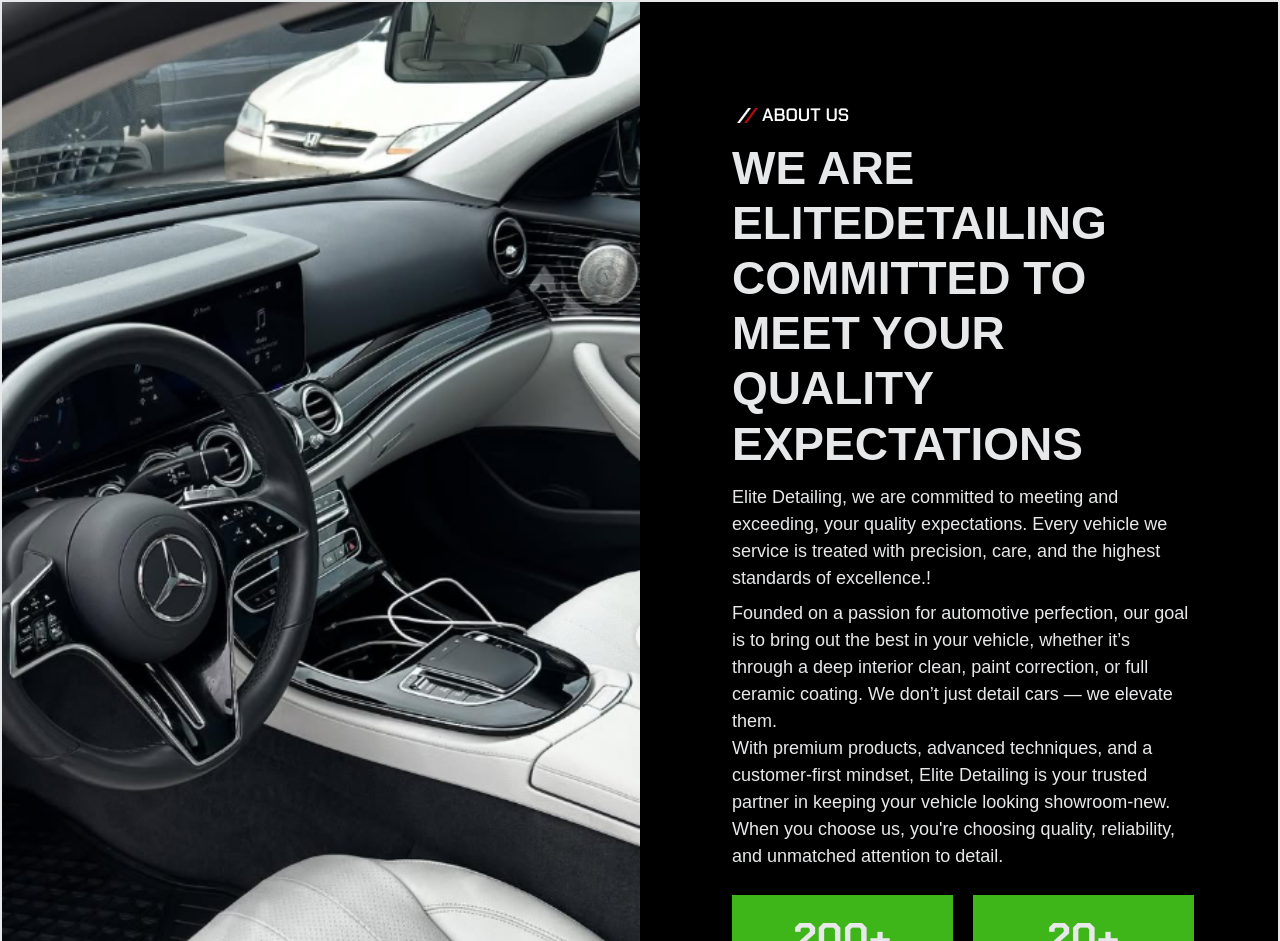
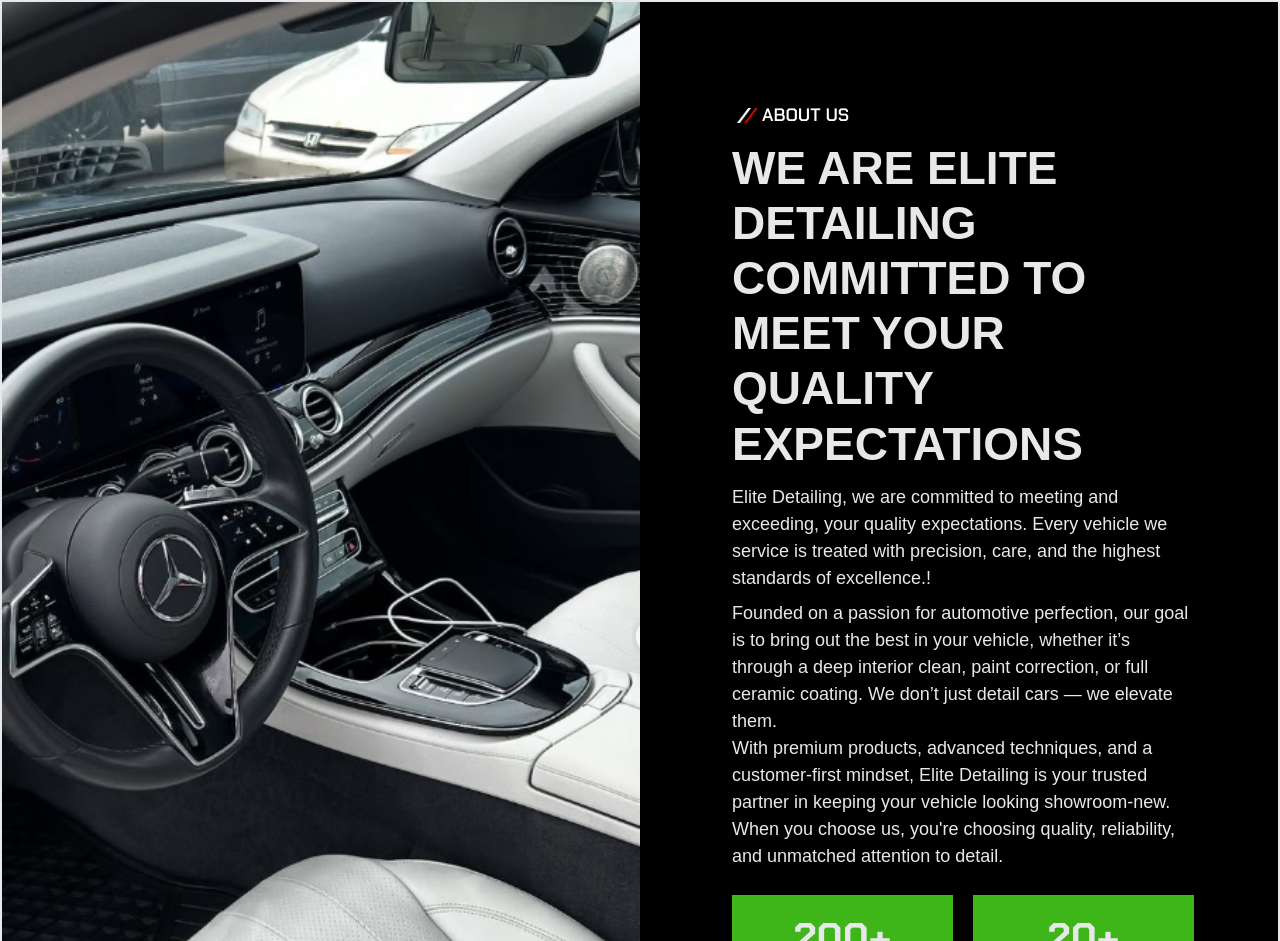
Before and after one commit to rashidmattar12/elitedetail, a plain HTML site: page index.html in a window 1280 px wide. Shown: the part 2175-3116 px from the top of the page. Drawn offline with nearby package versions, Linux system fonts and the light colour scheme.

Commit message:
index.html

```diff
--- a/index.html
+++ b/index.html
@@ -226,7 +226,7 @@
           </figure>
           <div class="about-content">
             <p class="section-subtitle :dark">About Us</p>
-            <h2 class="h2 section-title">We are ELITEDETAILING Committed to Meet Your Quality Expectations</h2>
+            <h2 class="h2 section-title">We are ELITE DETAILING Committed to Meet Your Quality Expectations</h2>
             <p class="section-text">Elite Detailing, we are committed to meeting and exceeding, your quality expectations. Every vehicle we service is treated with precision, care, and the highest standards of excellence.!</p>
             <p class="section-text">Founded on a passion for automotive perfection, our goal is to bring out the best in your vehicle, whether it’s through a deep interior clean, paint correction, or full ceramic coating. We don’t just detail cars — we elevate them.</p>
             <p class="section-text">With premium products, advanced techniques, and a customer-first mindset, Elite Detailing is your trusted partner in keeping your vehicle looking showroom-new. When you choose us, you're choosing quality, reliability, and unmatched attention to detail.</p>
```
